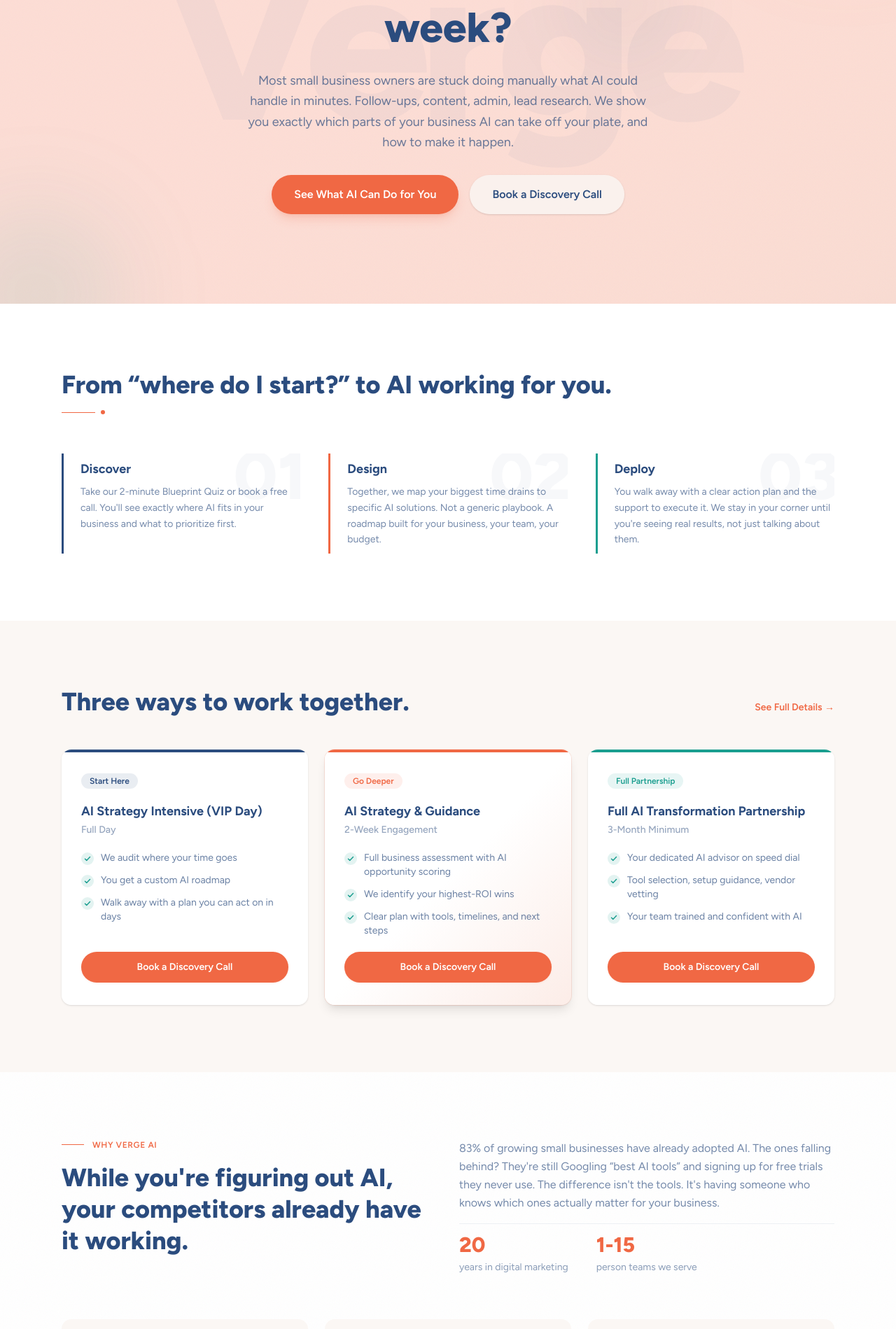
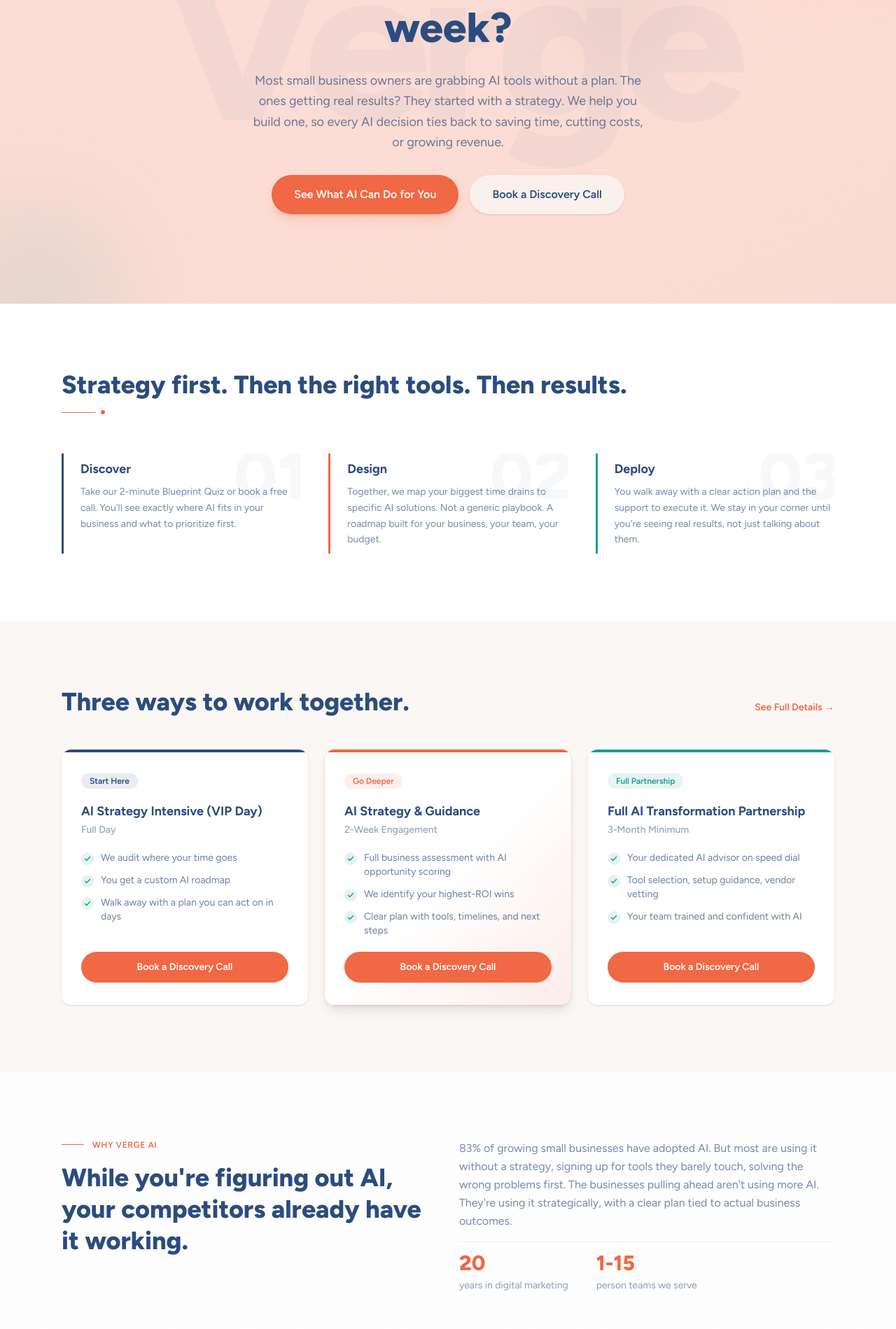
Before and after one commit to aubreyp11/vergeai-website, a Next.js app: page / in a window 1280 px wide. Shown: the part 381-2280 px from the top of the page at 70% size. Built offline with nearby package versions, Linux system fonts and the light colour scheme.

Commit message:
copy: emphasise strategy over tools throughout

```diff
--- a/src/components/about.tsx
+++ b/src/components/about.tsx
@@ -101,7 +101,7 @@
             className="flex flex-col gap-4"
           >
             <p className="text-navy/65 leading-relaxed">
-              83% of growing small businesses have already adopted AI. The ones falling behind? They&apos;re still Googling &ldquo;best AI tools&rdquo; and signing up for free trials they never use. The difference isn&apos;t the tools. It&apos;s having someone who knows which ones actually matter for your business.
+              83% of growing small businesses have adopted AI. But most are using it without a strategy, signing up for tools they barely touch, solving the wrong problems first. The businesses pulling ahead aren&apos;t using more AI. They&apos;re using it strategically, with a clear plan tied to actual business outcomes.
             </p>
             <div className="flex gap-10 pt-3 border-t border-navy/8">
               {credentials.map((c) => (
--- a/src/components/cta-banner.tsx
+++ b/src/components/cta-banner.tsx
@@ -45,7 +45,7 @@
               Free AI Blueprint Quiz
             </p>
             <h2 className="text-3xl md:text-4xl font-extrabold text-white leading-tight">
-              Stop guessing. Find out exactly where AI fits in your business.
+              Stop grabbing tools. Start with a strategy.
             </h2>
             <p className="text-white/70 leading-relaxed">
               Answer 7 quick questions about how you run your business. You&apos;ll get a custom AI profile, your biggest time-saving opportunities, and a prioritized action plan. Takes 2 minutes. No email required to start.
--- a/src/components/hero.tsx
+++ b/src/components/hero.tsx
@@ -65,7 +65,7 @@
             transition={{ duration: 0.6, delay: 0.24, ease: "easeOut" }}
             className="text-lg text-navy/70 leading-relaxed max-w-xl"
           >
-            Most small business owners are stuck doing manually what AI could handle in minutes. Follow-ups, content, admin, lead research. We show you exactly which parts of your business AI can take off your plate, and how to make it happen.
+            Most small business owners are grabbing AI tools without a plan. The ones getting real results? They started with a strategy. We help you build one, so every AI decision ties back to saving time, cutting costs, or growing revenue.
           </motion.p>
 
           {/* CTAs */}
--- a/src/components/how-it-works.tsx
+++ b/src/components/how-it-works.tsx
@@ -46,7 +46,7 @@
           transition={{ duration: 0.5 }}
         >
           <h2 className="text-3xl md:text-4xl font-extrabold text-navy mb-4">
-            From &ldquo;where do I start?&rdquo; to AI working for you.
+            Strategy first. Then the right tools. Then results.
           </h2>
           {/* Decorative divider */}
           <div className="flex items-center gap-2 mb-14">
```
